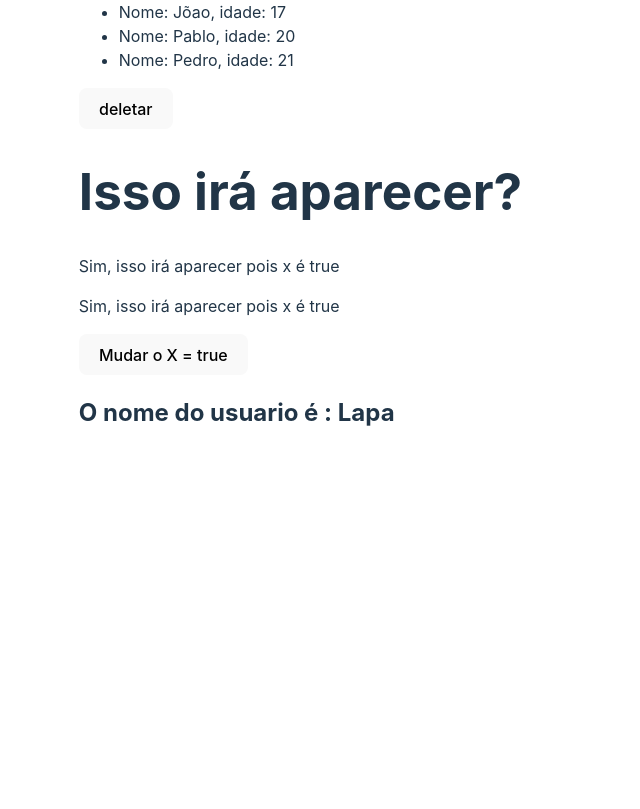
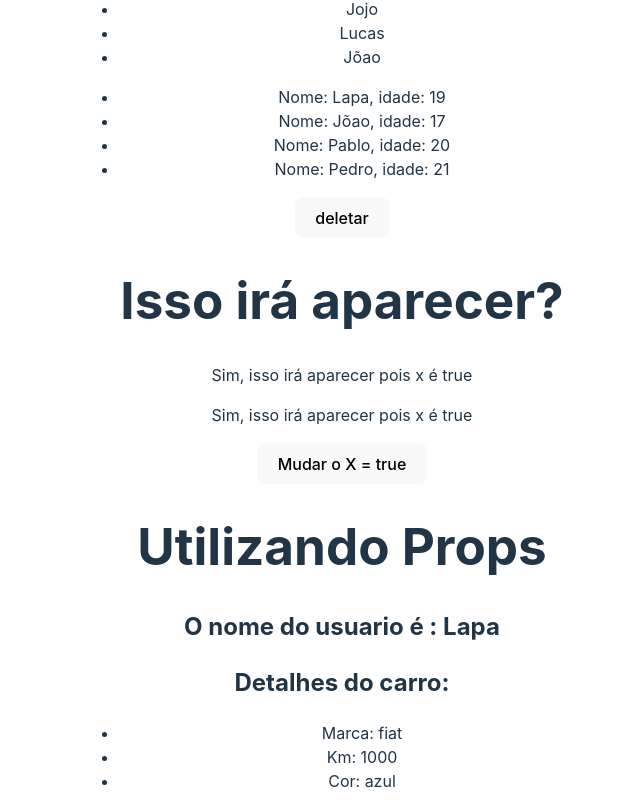
Before and after one commit to VictorLapaDev/React-Course-Matheus-Battiti, a React (Vite) app in the folder 3-Avancado-Em-React/ImageProject/: page / in a window 1280 px wide. Shown: the part 932-1741 px from the top of the page, without its empty margins (298-938 px from the left). Before the commit the page ends 1383 px from the top, so only its background shows below. Built offline with nearby package versions, Linux system fonts and the light colour scheme.

Commit message:
feat: desestruturando props

```diff
--- a/3-Avancado-Em-React/ImageProject/src/App.tsx
+++ b/3-Avancado-Em-React/ImageProject/src/App.tsx
@@ -1,5 +1,6 @@
 import './App.css'
 import vovo from "./assets/vovoMax.jfif"
+import CarDetails from './components/CarDetails'
 import ConditionalRender from './components/ConditionalRender'
 import ListRender from './components/ListRender'
 import ManageData from './components/ManageData'
@@ -26,15 +27,19 @@ function App() {
 
     </div>
 
+    {/* useState */}
     <ManageData/>
 
+    {/* renderizando com map */}
     <ListRender/>
 
+    {/* condicional para mostar coisas */}
     <ConditionalRender/>
 
+    {/* utilizando props */}
     <ShowUserName name='Lapa' />
 
-
+    <CarDetails brand='fiat' color='azul' km={1000} />
     </>
   )
 }
--- /dev/null
+++ b/3-Avancado-Em-React/ImageProject/src/components/CarDetails.tsx
@@ -0,0 +1,20 @@
+interface car{
+    brand: string,
+    km: number,
+    color: string
+}
+
+const CarDetails = ({brand, km, color} : car) => {
+  return (
+    <div>
+        <h2>Detalhes do carro:</h2>
+        <ul>
+            <li>Marca: {brand}</li>
+            <li>Km: {km}</li>
+            <li>Cor: {color}</li>
+        </ul>
+    </div>
+  )
+}
+
+export default CarDetails
--- a/3-Avancado-Em-React/ImageProject/src/components/ListRender.tsx
+++ b/3-Avancado-Em-React/ImageProject/src/components/ListRender.tsx
@@ -24,6 +24,7 @@ const ListRender = () => {
 
   return (
     <div>
+        <h1>Renderizando listas</h1>
         <ul>
             {list.map((item, i) => {
                 return(
--- a/3-Avancado-Em-React/ImageProject/src/components/ShowUserName.tsx
+++ b/3-Avancado-Em-React/ImageProject/src/components/ShowUserName.tsx
@@ -7,6 +7,7 @@ const ShowUserName = ({name}: props) => {
   return (
     <div>
 
+        <h1>Utilizando Props</h1>
         <h2>O nome do usuario é : {name}</h2>
     </div>
   )
--- a/3-Avancado-Em-React/ImageProject/src/index.css
+++ b/3-Avancado-Em-React/ImageProject/src/index.css
@@ -29,6 +29,7 @@ body {
   align-items: center;
   min-width: 320px;
   min-height: 100vh;
+  text-align: center;
 }
 
 h1 {
```
